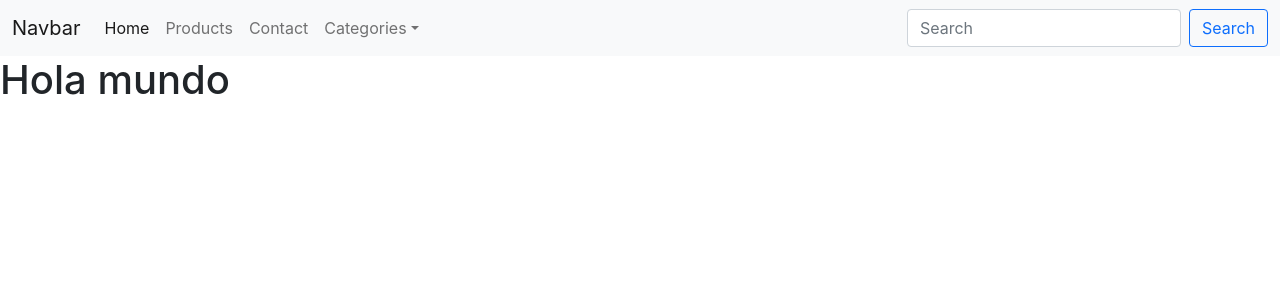
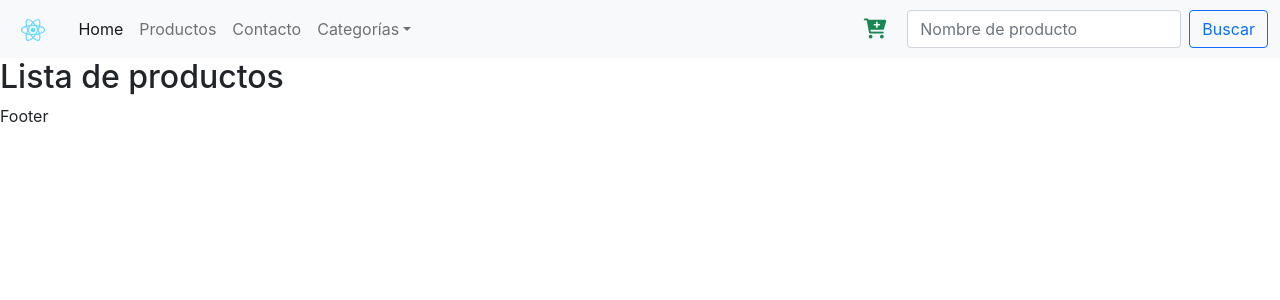
Before and after one commit to jacksari/tienda-coderhouse-react, a React (Create React App) app: page / in a window 1280 px wide. Shown: the top 300 px of the page. Built offline with nearby package versions, Linux system fonts and the light colour scheme.

Commit message:
add CartWidget.js and ItemListContainer.js

```diff
--- a/public/index.html
+++ b/public/index.html
@@ -25,6 +25,7 @@
       Learn how to configure a non-root public URL by running `npm run build`.
     -->
     <link href="https://cdn.jsdelivr.net/npm/bootstrap@5.1.3/dist/css/bootstrap.min.css" rel="stylesheet" integrity="sha384-1BmE4kWBq78iYhFldvKuhfTAU6auU8tT94WrHftjDbrCEXSU1oBoqyl2QvZ6jIW3" crossorigin="anonymous">
+    <link rel="stylesheet" href="https://cdnjs.cloudflare.com/ajax/libs/font-awesome/6.0.0-beta3/css/all.min.css" integrity="sha512-Fo3rlrZj/k7ujTnHg4CGR2D7kSs0v4LLanw2qksYuRlEzO+tcaEPQogQ0KaoGN26/zrn20ImR1DfuLWnOo7aBA==" crossorigin="anonymous" referrerpolicy="no-referrer" />
     <title>React App</title>
   </head>
   <body>
--- a/src/App.js
+++ b/src/App.js
@@ -1,13 +1,11 @@
-
-import "./App.css";
-import NavBar from "./components/NavBar";
+import ItemListContainer from "./components/ItemListContainer";
+import Layout from "./components/layout/Layout";
 
 function App() {
   return (
-    <>
-        <NavBar/>
-        <h1>Hola mundo</h1>
-    </>
+    <Layout>
+        <ItemListContainer title="Lista de productos"/>
+    </Layout>
   );
 }
 
--- /dev/null
+++ b/src/components/CartWidget.js
@@ -0,0 +1,13 @@
+import React from 'react';
+
+function CartWidget() {
+    return (
+        <div className="d-flex align-items-center">
+            <button className="btn btn-light mx-2">
+                <i className="fas text-success fa-cart-plus fa-lg"/>
+            </button>
+        </div>
+    );
+}
+
+export default CartWidget;
--- /dev/null
+++ b/src/components/ItemListContainer.js
@@ -0,0 +1,12 @@
+import React from 'react';
+
+function ItemListContainer({title}) {
+    return (
+        <div>
+            <h2>{title}</h2>
+
+        </div>
+    );
+}
+
+export default ItemListContainer;
--- /dev/null
+++ b/src/components/layout/Footer.js
@@ -0,0 +1,9 @@
+import React from 'react';
+
+function Footer(props) {
+    return (
+        <div>Footer</div>
+    );
+}
+
+export default Footer;
--- /dev/null
+++ b/src/components/layout/ItemNavLink.js
@@ -0,0 +1,13 @@
+import React from 'react';
+
+function ItemNavLink({active = false, title, url = '/'}) {
+    return (
+        <li className="nav-item">
+            <a className={`nav-link ${active ? 'active' : ''}`} aria-current="page" href={url}>
+                { title }
+            </a>
+        </li>
+    );
+}
+
+export default ItemNavLink;
--- /dev/null
+++ b/src/components/layout/Layout.js
@@ -0,0 +1,15 @@
+import React from 'react';
+import NavBar from "./NavBar";
+import Footer from "./Footer";
+
+function Layout({children}) {
+    return (
+        <>
+            <NavBar/>
+            {children}
+            <Footer/>
+        </>
+    );
+}
+
+export default Layout;
--- a/src/components/NavBar.js
+++ b/src/components/layout/NavBar.js
@@ -1,42 +1,43 @@
 import React from 'react';
+import CartWidget from "../CartWidget";
+import Logo from '../../logo.svg';
+import ItemNavLink from "./ItemNavLink";
 
 function NavBar(props) {
     return (
         <nav className="navbar navbar-expand-lg navbar-light bg-light">
             <div className="container-fluid">
-                <a className="navbar-brand" href="#">Navbar</a>
+                <a className="navbar-brand" href="/">
+                    <img style={{height: '30px'}} src={Logo} alt="Logo React"/>
+                </a>
                 <button className="navbar-toggler" type="button" data-bs-toggle="collapse"
                         data-bs-target="#navbarSupportedContent" aria-controls="navbarSupportedContent"
                         aria-expanded="false" aria-label="Toggle navigation">
-                    <span className="navbar-toggler-icon"></span>
+                    <span className="navbar-toggler-icon"/>
                 </button>
                 <div className="collapse navbar-collapse" id="navbarSupportedContent">
                     <ul className="navbar-nav me-auto mb-2 mb-lg-0">
-                        <li className="nav-item">
-                            <a className="nav-link active" aria-current="page" href="#">Home</a>
-                        </li>
-                        <li className="nav-item">
-                            <a className="nav-link" href="#">Products</a>
-                        </li>
-                        <li className="nav-item">
-                            <a className="nav-link" href="#">Contact</a>
-                        </li>
+                        <ItemNavLink active title="Home"/>
+                        <ItemNavLink  title="Productos" url={'/productos'}/>
+                        <ItemNavLink  title="Contacto" url={'/contacto'}/>
+
                         <li className="nav-item dropdown">
                             <a className="nav-link dropdown-toggle" href="#" id="navbarDropdown" role="button"
                                data-bs-toggle="dropdown" aria-expanded="false">
-                                Categories
+                                Categorías
                             </a>
                             <ul className="dropdown-menu" aria-labelledby="navbarDropdown">
-                                <li><a className="dropdown-item" href="#">Category 1</a></li>
-                                <li><a className="dropdown-item" href="#">Category 2</a></li>
+                                <li><a className="dropdown-item" href="#">Categoría 1</a></li>
+                                <li><a className="dropdown-item" href="#">Categoría 2</a></li>
 
-                                <li><a className="dropdown-item" href="#">Category 3</a></li>
+                                <li><a className="dropdown-item" href="#">Categoría 3</a></li>
                             </ul>
                         </li>
                     </ul>
+                    <CartWidget/>
                     <form className="d-flex">
-                        <input className="form-control me-2" type="search" placeholder="Search" aria-label="Search"/>
-                            <button className="btn btn-outline-primary" type="submit">Search</button>
+                        <input className="form-control me-2" type="search" placeholder="Nombre de producto" aria-label="Search"/>
+                            <button className="btn btn-outline-primary" type="submit">Buscar</button>
                     </form>
                 </div>
             </div>
```
